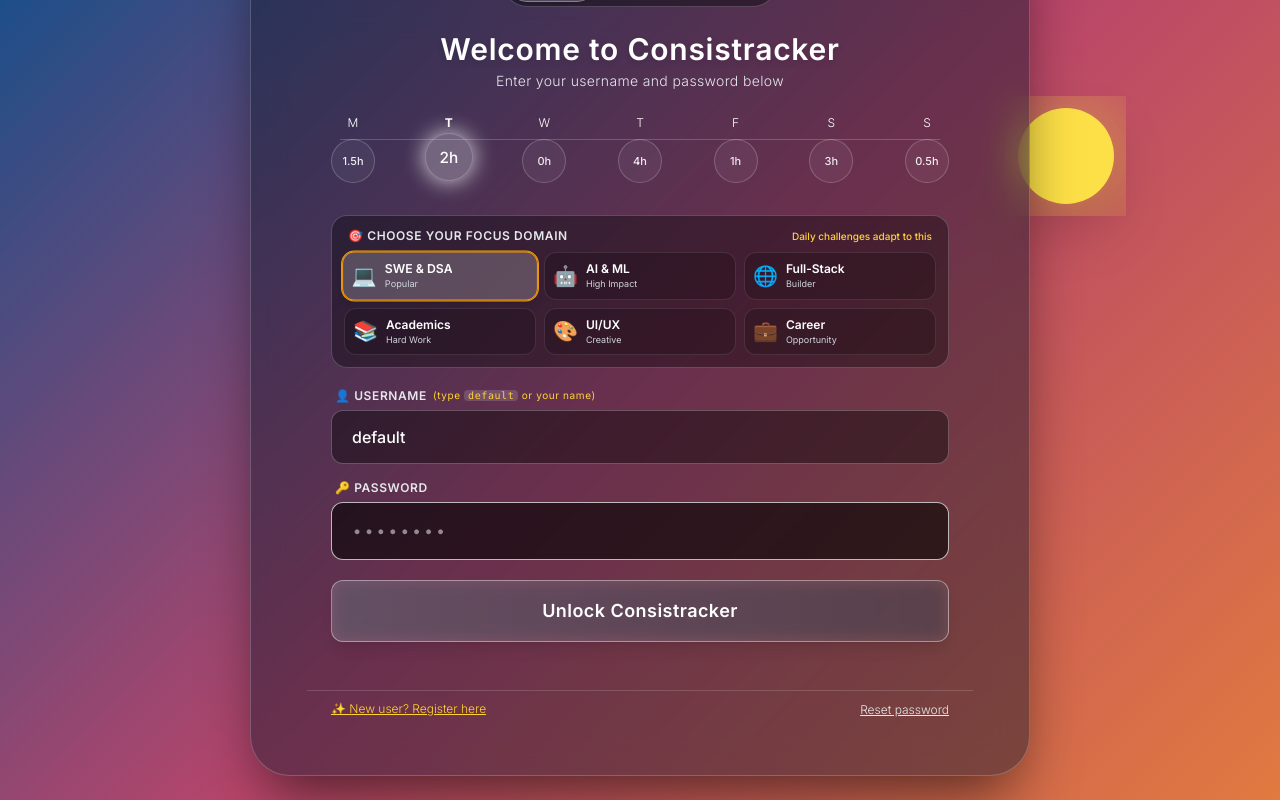
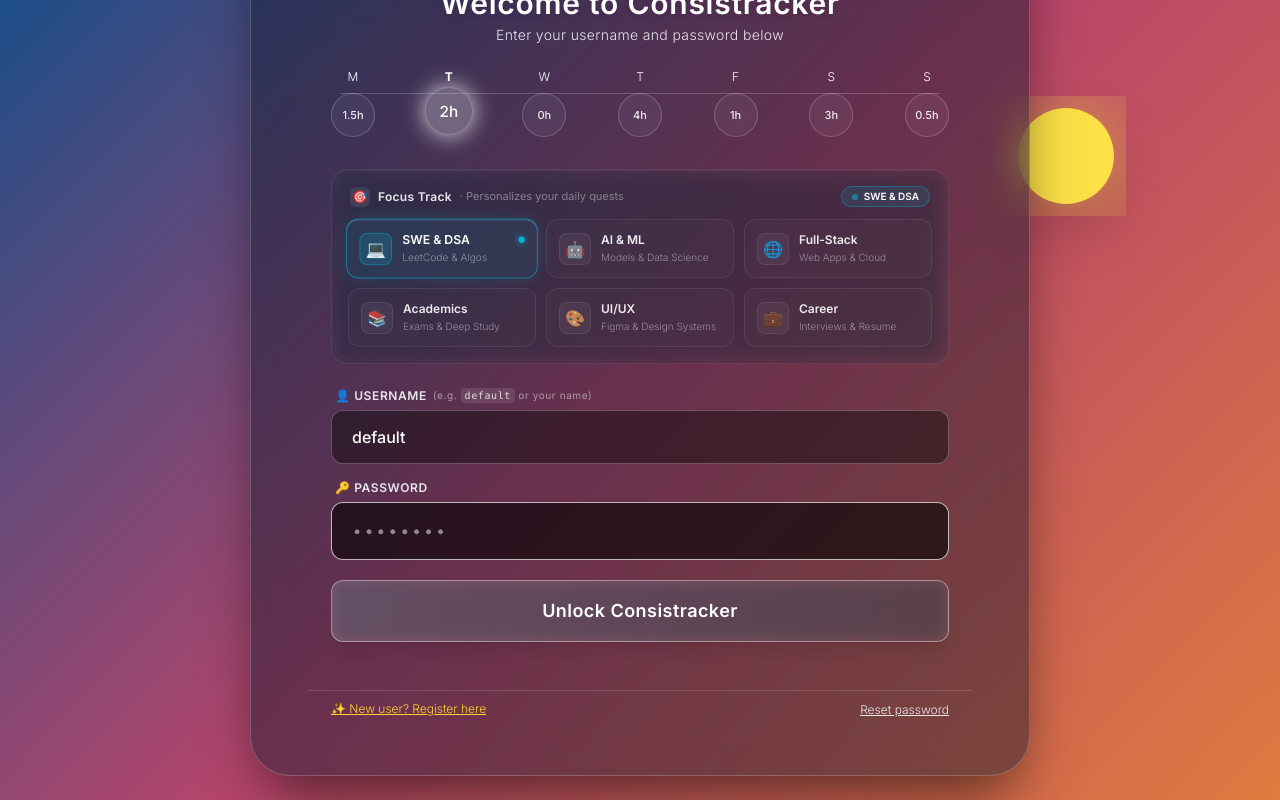
Before and after one commit to Aarya-Srivastava/CONSIStracker, a React (Vite) app in the folder client/: page / in a window 1280 px wide. Both pictures are taken after a click on the button "TAP ANYWHERE TO CONTINUE". Built offline with nearby package versions, Linux system fonts and the light colour scheme; no server answers.

Commit message:
feat: redesign focus domain selector with sleek glassmorphism and ambient glows

```diff
--- a/client/src/components/Phase2Login.jsx
+++ b/client/src/components/Phase2Login.jsx
@@ -316,16 +316,38 @@
 
           {/* Form with BOTH Username and Password inputs */}
           <form id="p2-form" onSubmit={handleSubmit} noValidate autoComplete="off" className="px-0 sm:px-4 md:px-6">
-            {/* PRE-SIGN-IN FOCUS DOMAIN RECOMMENDATION */}
-            <div className="mb-5 p-3 rounded-2xl bg-black/35 border border-white/20 shadow-inner">
-              <div className="flex items-center justify-between mb-2 px-1">
-                <span className="text-xs font-semibold text-gray-200 uppercase tracking-wider flex items-center gap-1.5">
-                  <span>🎯 Choose Your Focus Domain</span>
-                </span>
-                <span className="text-[10px] text-amber-300 font-medium">Daily challenges adapt to this</span>
+            {/* PRE-SIGN-IN FOCUS DOMAIN PICKER (Redesigned & Elevated) */}
+            <div className="mb-6 p-3 sm:p-4 rounded-2xl bg-white/[0.03] border border-white/[0.08] backdrop-blur-md shadow-[inset_0_1px_1px_rgba(255,255,255,0.06)]">
+              <div className="flex items-center justify-between mb-3 px-0.5">
+                <div className="flex items-center gap-2">
+                  <div className="w-5 h-5 rounded-md bg-white/10 flex items-center justify-center text-xs shadow-inner">
+                    🎯
+                  </div>
+                  <span className="text-xs font-semibold tracking-wide text-white/90">
+                    Focus Track
+                  </span>
+                  <span className="hidden sm:inline-block text-[11px] text-white/40 font-normal">
+                    · Personalizes your daily quests
+                  </span>
+                </div>
+                {/* Active track mini pill */}
+                <div
+                  className="inline-flex items-center gap-1.5 px-2.5 py-0.5 rounded-full text-[10px] font-semibold border transition-all duration-300"
+                  style={{
+                    backgroundColor: `${(DOMAINS.find(d => d.id === selectedDomain) || DOMAINS[0]).color}20`,
+                    borderColor: `${(DOMAINS.find(d => d.id === selectedDomain) || DOMAINS[0]).color}60`,
+                    color: '#ffffff'
+                  }}
+                >
+                  <span
+                    className="w-1.5 h-1.5 rounded-full animate-pulse"
+                    style={{ backgroundColor: (DOMAINS.find(d => d.id === selectedDomain) || DOMAINS[0]).color }}
+                  />
+                  <span>{(DOMAINS.find(d => d.id === selectedDomain) || DOMAINS[0]).shortName}</span>
+                </div>
               </div>
 
-              <div className="grid grid-cols-2 sm:grid-cols-3 gap-2">
+              <div className="grid grid-cols-2 sm:grid-cols-3 gap-2 sm:gap-2.5">
                 {DOMAINS.map((dom) => {
                   const isSel = selectedDomain === dom.id;
                   return (
@@ -333,16 +355,48 @@
                       key={dom.id}
                       type="button"
                       onClick={() => setSelectedDomain(dom.id)}
-                      className={`p-2 rounded-xl border text-left cursor-pointer transition-all flex items-center gap-2 ${
+                      style={
                         isSel
-                          ? 'border-[var(--lamp)] bg-white/20 shadow-md ring-1 ring-[var(--lamp)] scale-102'
-                          : 'border-white/10 bg-black/20 hover:border-white/30 text-gray-300'
+                          ? {
+                              borderColor: `${dom.color}90`,
+                              backgroundColor: `${dom.color}18`,
+                              boxShadow: `0 0 20px -3px ${dom.color}40, inset 0 1px 0 rgba(255,255,255,0.18)`
+                            }
+                          : {}
+                      }
+                      className={`group relative p-2.5 sm:p-3 rounded-xl border text-left cursor-pointer transition-all duration-200 flex items-center gap-2.5 ${
+                        isSel
+                          ? 'scale-[1.02] text-white'
+                          : 'border-white/[0.08] bg-white/[0.02] hover:bg-white/[0.06] hover:border-white/20 text-white/75 hover:text-white hover:scale-[1.01]'
                       }`}
                     >
-                      <span className="text-xl">{dom.icon}</span>
-                      <div className="min-w-0">
-                        <div className="text-xs font-semibold text-white truncate">{dom.shortName}</div>
-                        <div className="text-[9px] text-gray-300 truncate">{dom.badge || 'Domain'}</div>
+                      {/* Icon container */}
+                      <div
+                        className="w-8 h-8 rounded-lg flex items-center justify-center shrink-0 text-base transition-all duration-200 group-hover:scale-110"
+                        style={{
+                          backgroundColor: isSel ? `${dom.color}30` : 'rgba(255, 255, 255, 0.05)',
+                          border: isSel ? `1px solid ${dom.color}60` : '1px solid rgba(255, 255, 255, 0.08)'
+                        }}
+                      >
+                        <span>{dom.icon}</span>
+                      </div>
+
+                      {/* Text info */}
+                      <div className="min-w-0 flex-1">
+                        <div className="flex items-center justify-between gap-1">
+                          <span className={`text-xs font-semibold truncate ${isSel ? 'text-white' : 'text-white/90'}`}>
+                            {dom.shortName}
+                          </span>
+                          {isSel && (
+                            <span
+                              className="w-1.5 h-1.5 rounded-full shrink-0 shadow-sm"
+                              style={{ backgroundColor: dom.color, boxShadow: `0 0 6px ${dom.color}` }}
+                            />
+                          )}
+                        </div>
+                        <div className="text-[10px] text-white/45 truncate mt-0.5 font-light">
+                          {dom.tagline || dom.badge || 'Domain'}
+                        </div>
                       </div>
                     </button>
                   );
@@ -356,8 +410,8 @@
                 <label className="text-xs font-semibold text-gray-200 uppercase tracking-wider flex items-center gap-1.5">
                   <span>👤 Username</span>
                   {!isRegisterMode && (
-                    <span className="text-[10px] lowercase text-amber-300 font-normal">
-                      (type <code className="bg-white/15 px-1 rounded">default</code> or your name)
+                    <span className="text-[10px] lowercase text-white/50 font-normal">
+                      (e.g. <code className="bg-white/10 px-1 py-0.5 rounded text-white/80 font-mono">default</code> or your name)
                     </span>
                   )}
                 </label>
--- a/client/src/components/WelcomeModal.jsx
+++ b/client/src/components/WelcomeModal.jsx
@@ -10,6 +10,7 @@
     icon: '💻',
     color: '#06b6d4',
     badge: 'Popular',
+    tagline: 'LeetCode & Algos',
     desc: 'LeetCode mediums, core algorithms, system design & internship feature PRs.'
   },
   {
@@ -19,6 +20,7 @@
     icon: '🤖',
     color: '#a855f7',
     badge: 'High Impact',
+    tagline: 'Models & Data Science',
     desc: 'PyTorch models, research paper breakdowns, Kaggle datasets & mathematics.'
   },
   {
@@ -28,6 +30,7 @@
     icon: '🌐',
     color: '#3b82f6',
     badge: 'Builder',
+    tagline: 'Web Apps & Cloud',
     desc: 'React, Node, cloud architecture, REST/GraphQL APIs & shipping products.'
   },
   {
@@ -36,7 +39,8 @@
     shortName: 'Academics',
     icon: '📚',
     color: '#f59e0b',
-    badge: 'Hard Work',
+    badge: 'Core Focus',
+    tagline: 'Exams & Deep Study',
     desc: 'GATE, college semesters, active recall, formula derivations & deep reading.'
   },
   {
@@ -46,6 +50,7 @@
     icon: '🎨',
     color: '#f43f5e',
     badge: 'Creative',
+    tagline: 'Figma & Design Systems',
     desc: 'Figma design systems, micro-interactions, wireframing & portfolio case studies.'
   },
   {
@@ -54,7 +59,8 @@
     shortName: 'Career',
     icon: '💼',
     color: '#10b981',
-    badge: 'Opportunity',
+    badge: 'Placements',
+    tagline: 'Interviews & Resume',
     desc: 'XYZ resume bullets, cold outreach to managers, STAR behavioral interviews.'
   }
 ];
```
Also changed, not shown: 5 other files (tests, documents, lock files or other folders).
